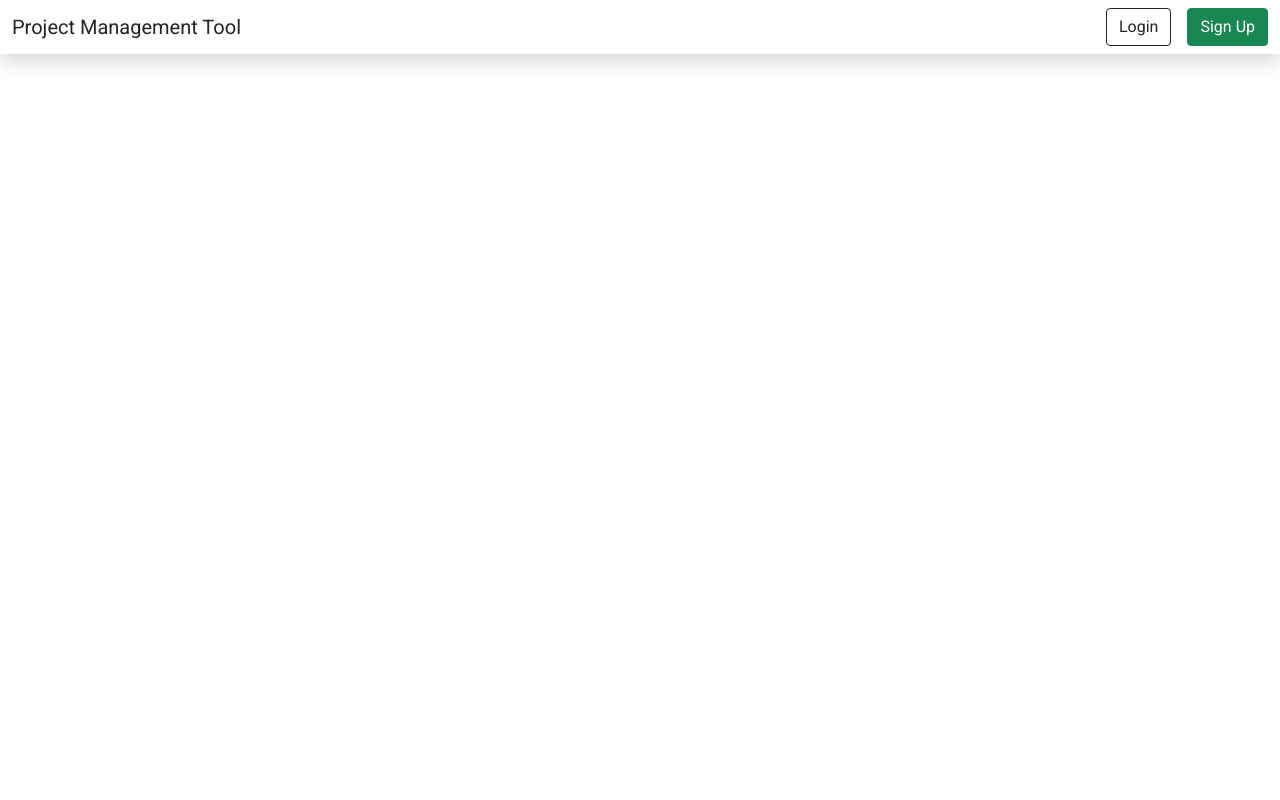
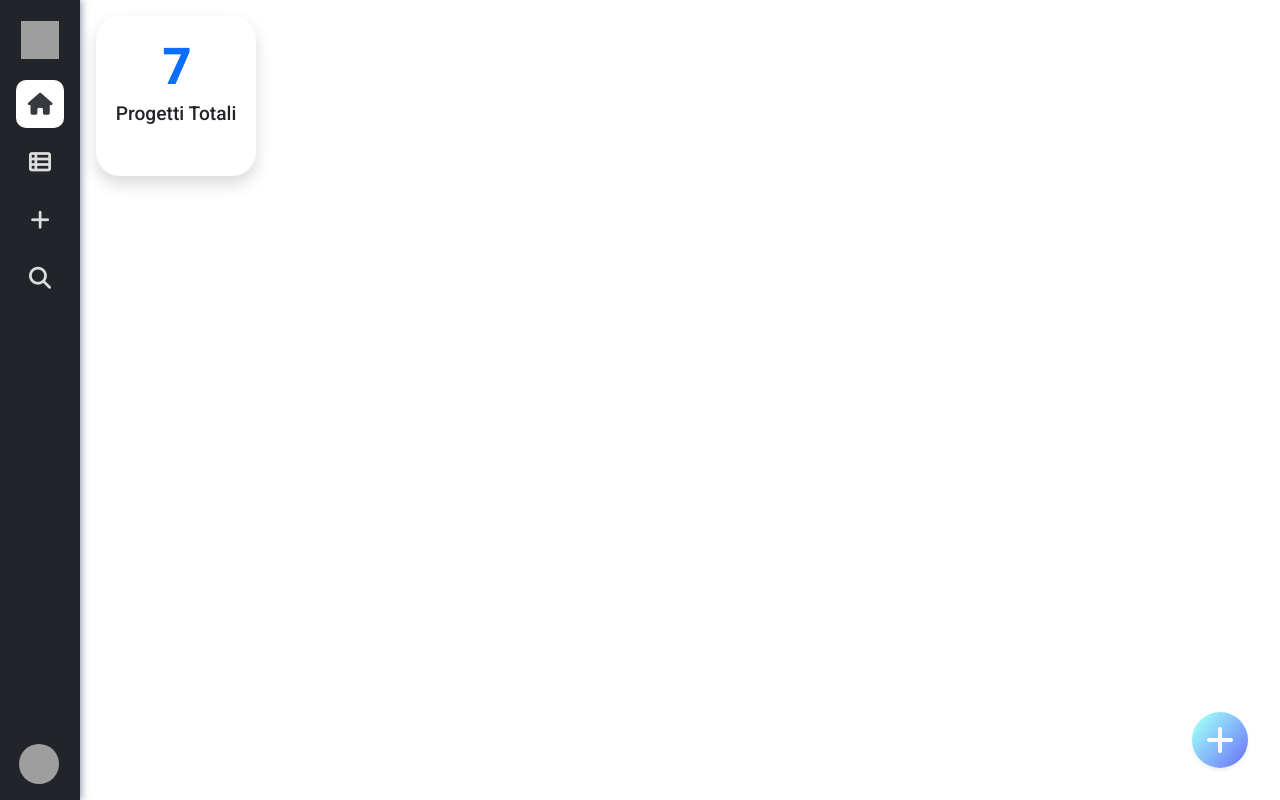
Before and after one commit to davidevignozzi/ng-13-project-management, an Angular app: page / in a window 1280 px wide. Built offline with nearby package versions, Linux system fonts and the light colour scheme; grey boxes are pictures that could not be loaded.

Commit message:
on + => sidebar collpases

```diff
--- a/src/app/app.component.ts
+++ b/src/app/app.component.ts
@@ -8,5 +8,5 @@ import { Component } from '@angular/core';
 export class AppComponent {
   title = 'project-management';
 
-  isLogged = false;
+  isLogged = true;
 }
--- a/src/app/logged/components/sidebar/sidebar.component.html
+++ b/src/app/logged/components/sidebar/sidebar.component.html
@@ -34,11 +34,10 @@
             </li>
 
             <!-- NEW PROJECT -->
-            <li class="sidenav-nav-item" (click)="openModal('new-project-modal')">
+            <li class="sidenav-nav-item" (click)="openModal('new-project-modal'); closeNav();">
                 <div class="sidenav-nav-link">
                     <i class="sidenav-link-icon fa-solid fa-plus"></i>
                     <span class="sidenav-link-text" @fadeInOut *ngIf="collapsed">Aggiungi</span>
-
                 </div>
 
                 <!-- Modal -->
```
